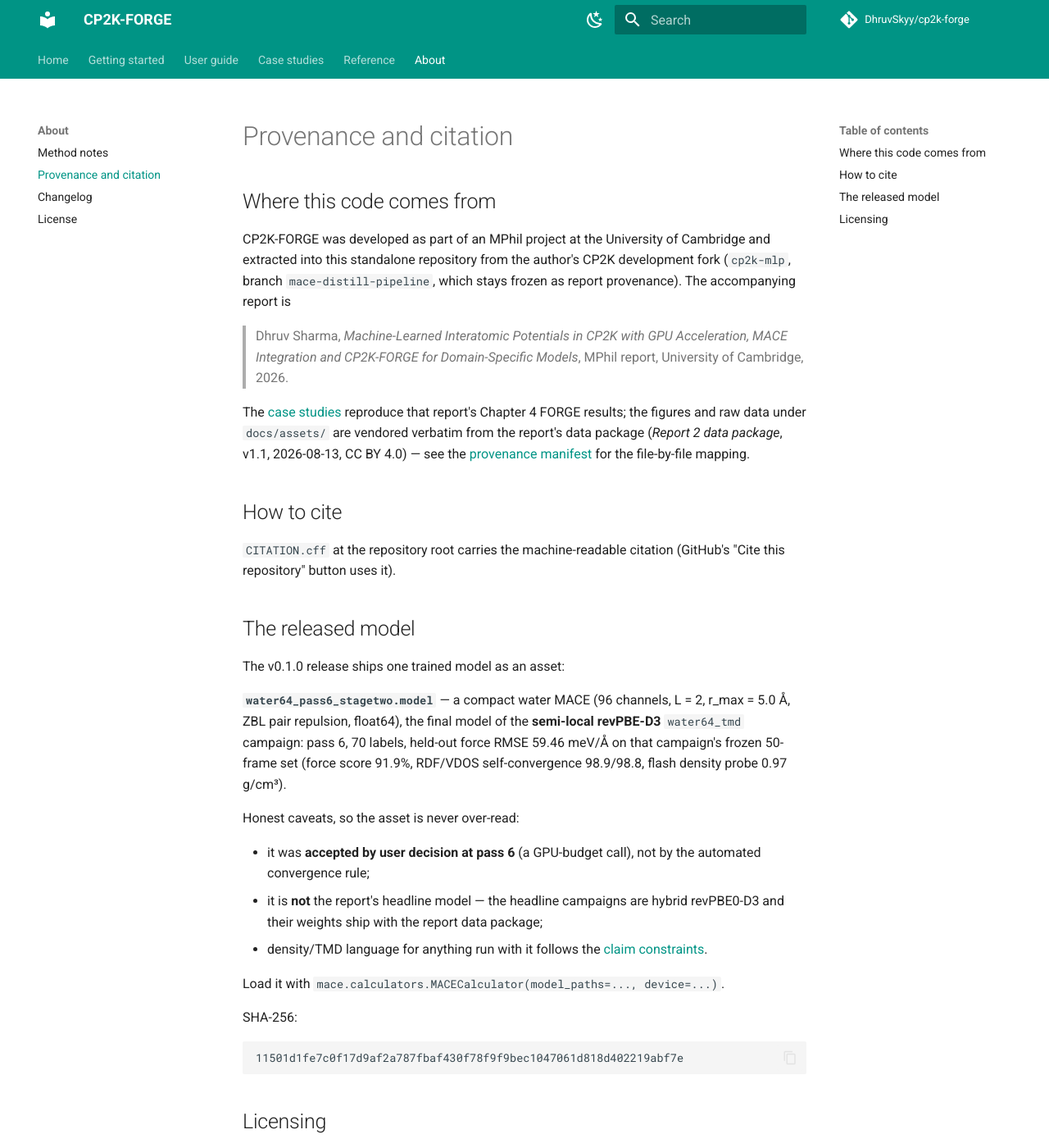
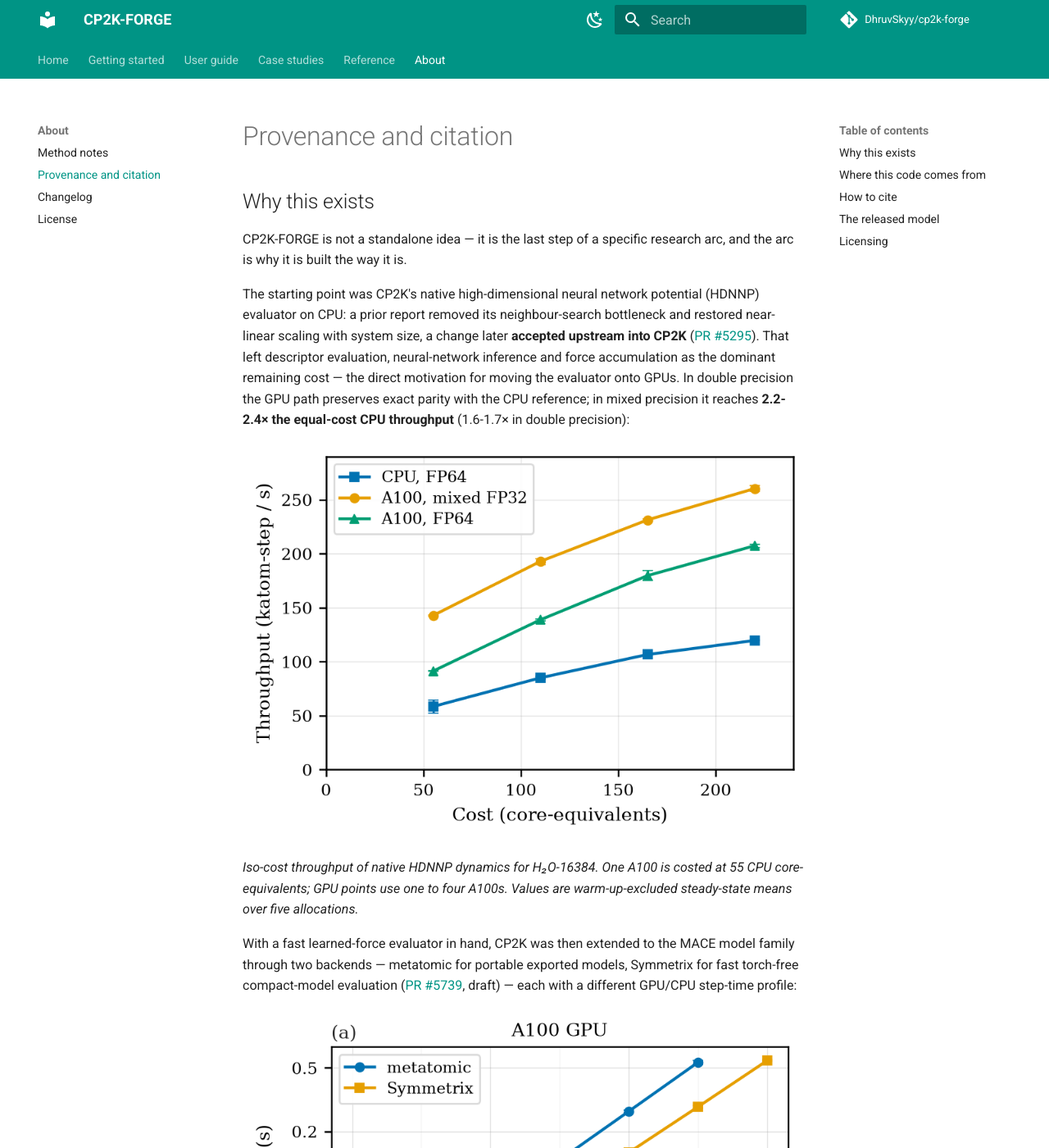
Before and after one commit to DhruvSkyy/cp2k-forge, an MkDocs documentation site: the page built from docs/about/provenance.md, in a window 1280 px wide and 1400 px high. Shown: the whole window at 82% size. Built offline with MkDocs 1.6.1 and Material for MkDocs 9.7.7, drawn with Linux system fonts in a browser that asks for light colours; comment, search, counter and statistics services are not loaded; some of the changed text lies outside the part shown.

Commit message:
docs: tell the development story (where/why/how) + two more thesis figures
New 'Why this exists' section on the provenance page (cross-linked from
the home page): the Report 1 CPU HDNNP refactor (accepted upstream,
CP2K PR #5295) -> GPU HDNNP (2.2-2.4x mixed-precision throughput) ->
the metatomic/Symmetrix MACE backends (PR #5739) -> only then the
question CP2K-FORGE answers, 'can CP2K build a compact model as well
as run it?' -- with the two report figures that carry that chain's
numbers (fig_gpu_isocost, fig_mace_steptime) vendored alongside their
raw data (gpu_isocost_data.csv; mace_steptime_data.csv was already
vendored). No thesis file is attached anywhere, by design -- citation
only.

```diff
--- a/docs/about/provenance.md
+++ b/docs/about/provenance.md
@@ -1,15 +1,60 @@
 # Provenance and citation
+
+## Why this exists
+
+CP2K-FORGE is not a standalone idea — it is the last step of a specific research arc,
+and the arc is why it is built the way it is.
+
+The starting point was CP2K's native high-dimensional neural network potential
+(HDNNP) evaluator on CPU: a prior report removed its neighbour-search bottleneck and
+restored near-linear scaling with system size, a change later **accepted upstream into
+CP2K** ([PR #5295](https://github.com/cp2k/cp2k/pull/5295)). That left descriptor
+evaluation, neural-network inference and force accumulation as the dominant remaining
+cost — the direct motivation for moving the evaluator onto GPUs. In double precision
+the GPU path preserves exact parity with the CPU reference; in mixed precision it
+reaches **2.2-2.4× the equal-cost CPU throughput** (1.6-1.7× in double precision):
+
+![GPU HDNNP iso-cost throughput](../assets/figures/fig_gpu_isocost.png)
+
+*Iso-cost throughput of native HDNNP dynamics for H₂O-16384. One A100 is costed at 55
+CPU core-equivalents; GPU points use one to four A100s. Values are warm-up-excluded
+steady-state means over five allocations.*
+
+With a fast learned-force evaluator in hand, CP2K was then extended to the MACE model
+family through two backends — metatomic for portable exported models, Symmetrix for
+fast torch-free compact-model evaluation
+([PR #5739](https://github.com/cp2k/cp2k/pull/5739), draft) — each with a different
+GPU/CPU step-time profile:
+
+![MACE backend step time](../assets/figures/fig_mace_steptime.png)
+
+*Steady-state step time against system size for metatomic and Symmetrix,
+MACE-OMAT-0 small, on one A100 GPU and a 32-thread Ice Lake CPU node.*
+
+Only once MACE was an ordinary CP2K force term did the natural next question follow:
+**can CP2K build a compact model as well as run it?** CP2K-FORGE answers that — a
+foundation model proposes configurations, CP2K labels selected frames with DFT, a
+compact MACE trains on those labels, and CP2K validates and deploys it through the
+same force interface it already had. Bulk water and fluoride in water were chosen as
+the two validation systems specifically because the aqueous committee-potential
+literature gives demanding, pre-existing references for force accuracy, liquid
+structure and dynamics — a neutral hydrogen-bond network and a charged solvation
+environment, without turning the validation into a broad benchmark survey.
+
+The practical payoff, in the thesis's own words: *"CP2K-FORGE can take a researcher
+from one configuration file to a validated domain-specific potential on the timescale
+of a day, with CP2K providing the DFT labels, validation scores and provenance."*
 
 ## Where this code comes from
 
-CP2K-FORGE was developed as part of an MPhil project at the University of Cambridge and
-extracted into this standalone repository from the author's CP2K development fork
-(`cp2k-mlp`, branch `mace-distill-pipeline`, which stays frozen as report provenance).
-The accompanying report is
+CP2K-FORGE was developed as part of an MPhil project at the University of Cambridge,
+Department of Physics, and extracted into this standalone repository from the
+author's CP2K development fork (`cp2k-mlp`, branch `mace-distill-pipeline`, which
+stays frozen as report provenance). The accompanying thesis is
 
 > Dhruv Sharma, *Machine-Learned Interatomic Potentials in CP2K with GPU Acceleration,
-> MACE Integration and CP2K-FORGE for Domain-Specific Models*, MPhil report, University
-> of Cambridge, 2026.
+> MACE Integration and CP2K-FORGE for Domain-Specific Models*, MPhil thesis, Department
+> of Physics, University of Cambridge, 2026.
 
 The [case studies](../case-studies/index.md) reproduce that report's Chapter 4 FORGE
 results; the figures and raw data under `docs/assets/` are vendored verbatim from the
```
Also changed, not shown: docs/assets/README.md (+4 -1 lines), docs/assets/data/cost/gpu_isocost_data.csv (added, +13 -0 lines), docs/index.md (+10 -0 lines), docs/assets/figures/fig_gpu_isocost.png (added), docs/assets/figures/fig_mace_steptime.png (added).
